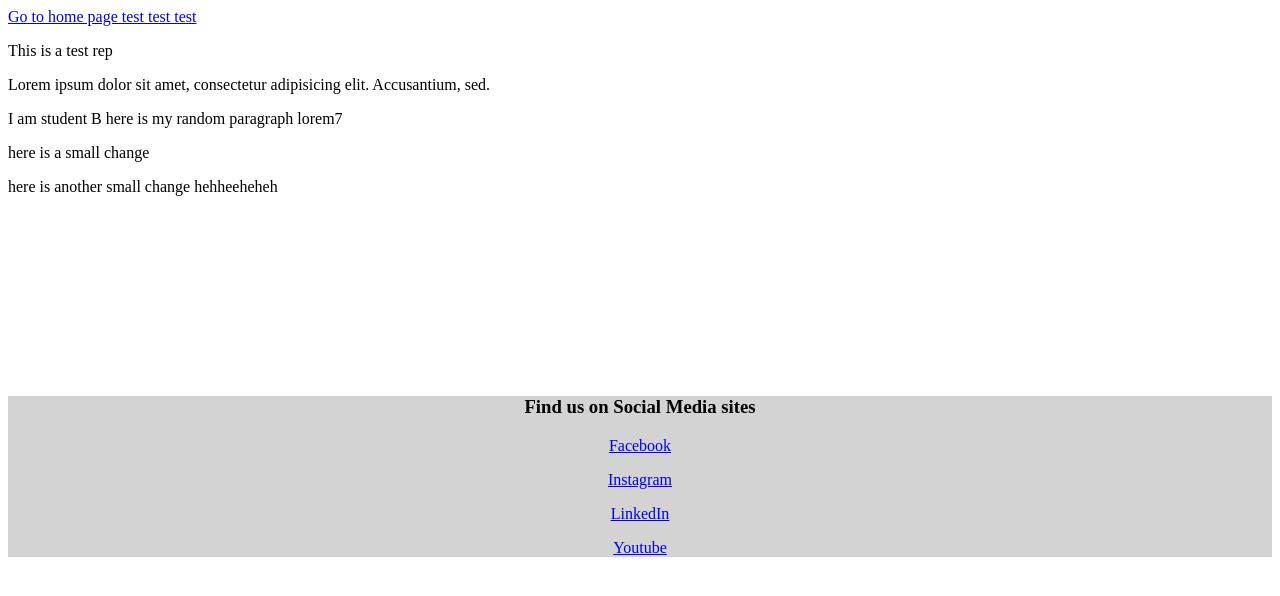
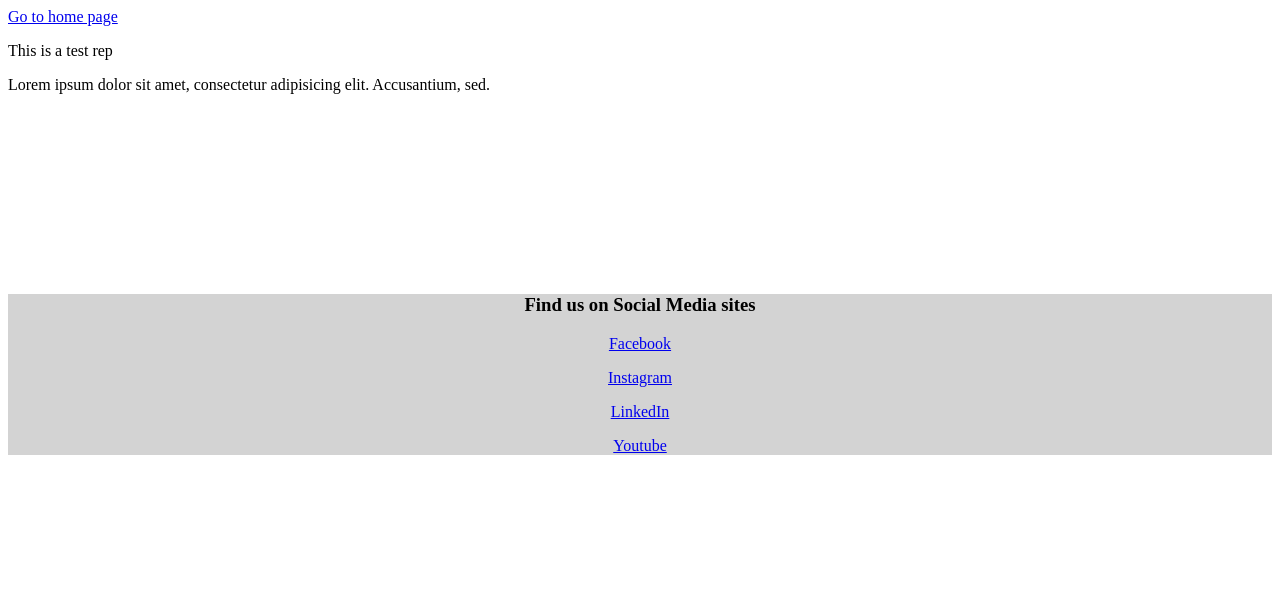
Before and after one commit to sstafeil1/LearnGit424-1, a plain HTML site: page index.html in a window 1280 px wide. Drawn offline with Linux system fonts and the light colour scheme.

```diff
--- a/index.html
+++ b/index.html
@@ -3,14 +3,13 @@
     <meta charset="UTF-8" />
     <meta http-equiv="X-UA-Compatible" content="IE=edge" />
     <meta name="viewport" content="width=device-width, initial-scale=1.0" />
-    <title>I'm Student B</title>
-    <title>I’m Student A</title>
+    <title>we are in dev danger</title>
   </head>
 
   <body>
     <div id="header">
       <!-- navigation links will be here -->
-      <a href="#">Go to home page test test test</a>
+      <a href="#">Go to home page</a>
     </div>
 
     <div id="main">
@@ -20,9 +19,6 @@
         sed.
       </p>
 
-      <p>I am student B here is my random paragraph lorem7</p>
-      <p>here is a small change</p>
-      <p>here is another small change hehheeheheh</p>
       <!-- TODO - ADD MORE CONTENT -->
       <!-- test -->
     </div>
--- a/style.css
+++ b/style.css
@@ -1,8 +1,7 @@
 p {
-    font-size: 10px;
-
+  font-size: 10px;
 }
 
 div {
-    background-color: red;
+  background-color: red;
 }
```
